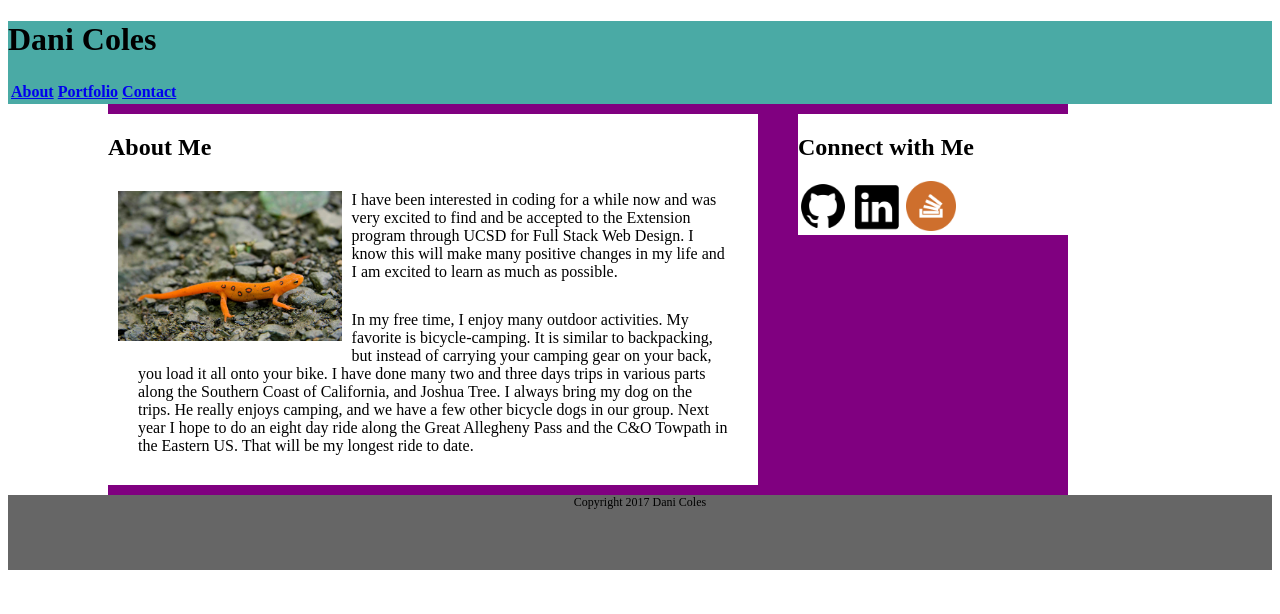
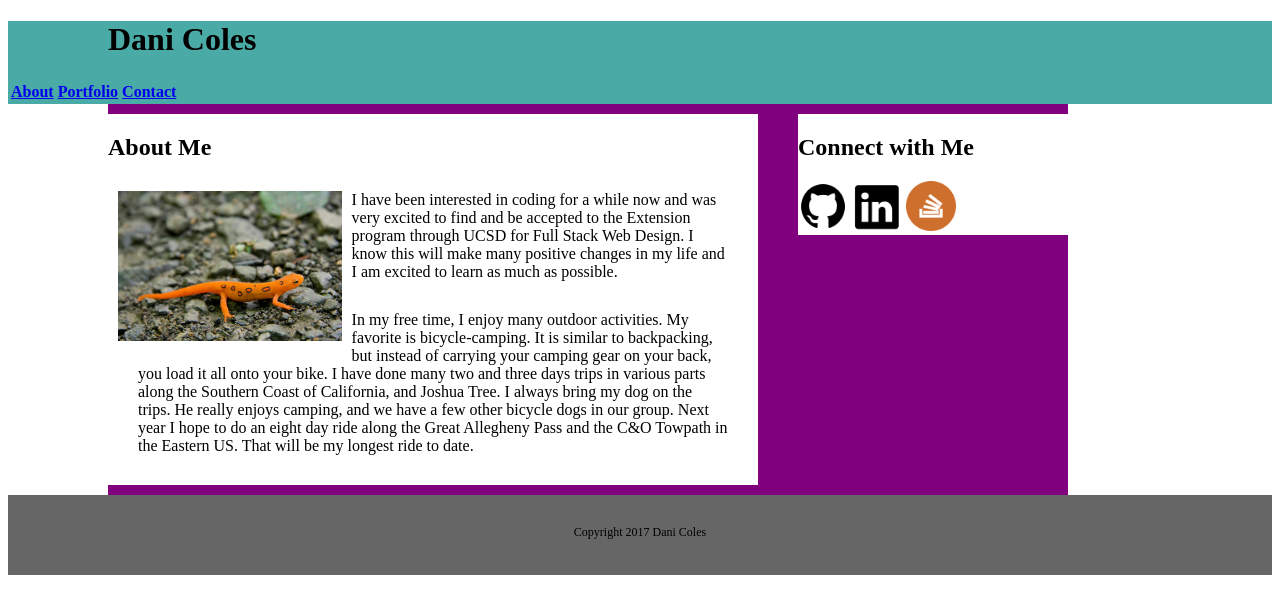
Before and after one commit to danicoles/Basic-Portfolio, a plain HTML site: page index.html in a window 1280 px wide. Drawn offline with Linux system fonts and the light colour scheme.

Commit message:
homework1

```diff
--- a/assets/css/style.css
+++ b/assets/css/style.css
@@ -1,5 +1,6 @@
 header {
 		background-color: #4aaaa5;
+
 }
 
 section {
@@ -8,6 +9,14 @@ section {
 		width: 960px;
 		float: left;
 		margin-left: 100px;
+}
+
+#name {
+		padding-left: 100px;
+}
+
+#table {
+
 }
 
 #div1 {
@@ -40,9 +49,10 @@ p {
 footer {
 		background-color: #666666;
 		clear: both;
-		height: 75px;
+		height: 50px;
 		text-align: center;
 		font-size: 12px;
+		padding-top: 30px;
 
 }
 
--- a/index.html
+++ b/index.html
@@ -9,13 +9,16 @@
 </head>
 <body>
 	<header>
+		<div class="container" id="name">
 			<h1>Dani Coles</h1>
-
+		</div>
+		<div class="container" id="links">
 			<table>
 				<th><a href="#">About</a></th>
 				<th><a href="#">Portfolio</a></th>
 				<th><a href="#">Contact</a></th>
 			</table>
+		</div>
 	</header>
 	<section>
 	<div class="container" id="div1">
@@ -31,7 +34,7 @@
 	<div class="container" id="div2">
 		<h2>Connect with Me</h2>
 
-		<a href="https://github.com/elfcup" target=_"blank">
+		<a href="https://github.com/danicoles" target=_"blank">
 			<img src="./assets/images/github2.png" alt="Github link" width="50px" height="50px"></a>
 		<a href="https://www.linkedin.com/" target=_"blank">
 			<img src="./assets/images/linkedin2.png" alt="LinkedIn link" width="50px" height="50px"></a>
```
Lines whose indentation alone changed are shown as unchanged.
